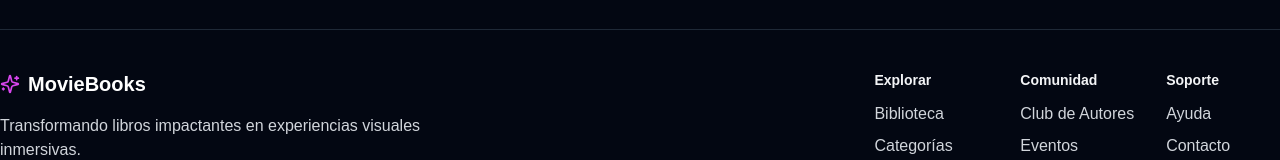
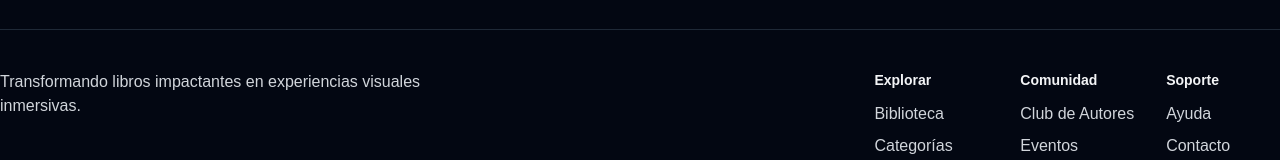
Before and after one commit to LeoRami99/moviebooks, a Next.js app: page /browse in a window 1280 px wide. Shown: the part 1908-2068 px from the top of the page. Built offline with nearby package versions, Linux system fonts and the light colour scheme.

Commit message:
Remove MovieBooks link from BrowsePage for a cleaner layout

```diff
--- a/app/browse/page.tsx
+++ b/app/browse/page.tsx
@@ -271,10 +271,6 @@ export default function BrowsePage() {
 				<div className='container'>
 					<div className='flex flex-col md:flex-row justify-between'>
 						<div className='mb-6 md:mb-0'>
-							<Link href='/' className='flex items-center gap-2 text-xl font-bold mb-4'>
-								<Sparkles className='h-5 w-5 text-fuchsia-500' />
-								<span>MovieBooks</span>
-							</Link>
 							<p className='text-gray-300 max-w-md'>Transformando libros impactantes en experiencias visuales inmersivas.</p>
 						</div>
 						<div className='grid grid-cols-2 md:grid-cols-3 gap-8'>
```
